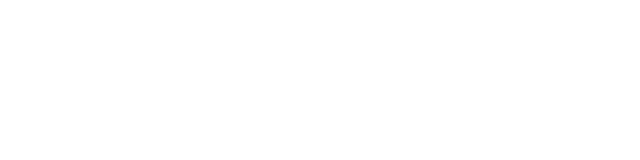
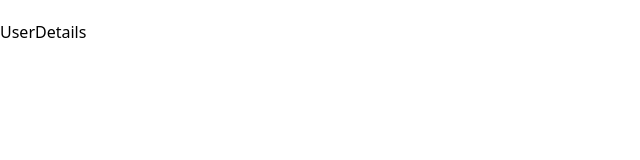
Before and after one commit to danimatuko/ts-github-finder, a React (Create React App) app: page /1 in a window 1280 px wide. Before the commit this address had no page. Shown: the top 160 px of the page, without its empty margins (0-640 px from the left). Built offline with nearby package versions, Linux system fonts and the light colour scheme.

Commit message:
add user details route and component

```diff
--- a/src/App.tsx
+++ b/src/App.tsx
@@ -1,6 +1,7 @@
 import { Route, Routes } from 'react-router-dom';
 import './App.css';
 import Home from './pages/Home';
+import UserDetails from './pages/UserDetails';
 
 function App() {
   return (
@@ -8,6 +9,7 @@
       <main className='container mx-auto my-5'>
         <Routes>
           <Route path='/' element={<Home />} />
+          <Route path='/:id' element={<UserDetails />} />
         </Routes>
       </main>
     </div>
--- /dev/null
+++ b/src/pages/UserDetails.tsx
@@ -0,0 +1,9 @@
+import React from 'react'
+
+const UserDetails = () => {
+  return (
+    <div>UserDetails</div>
+  )
+}
+
+export default UserDetails
```
